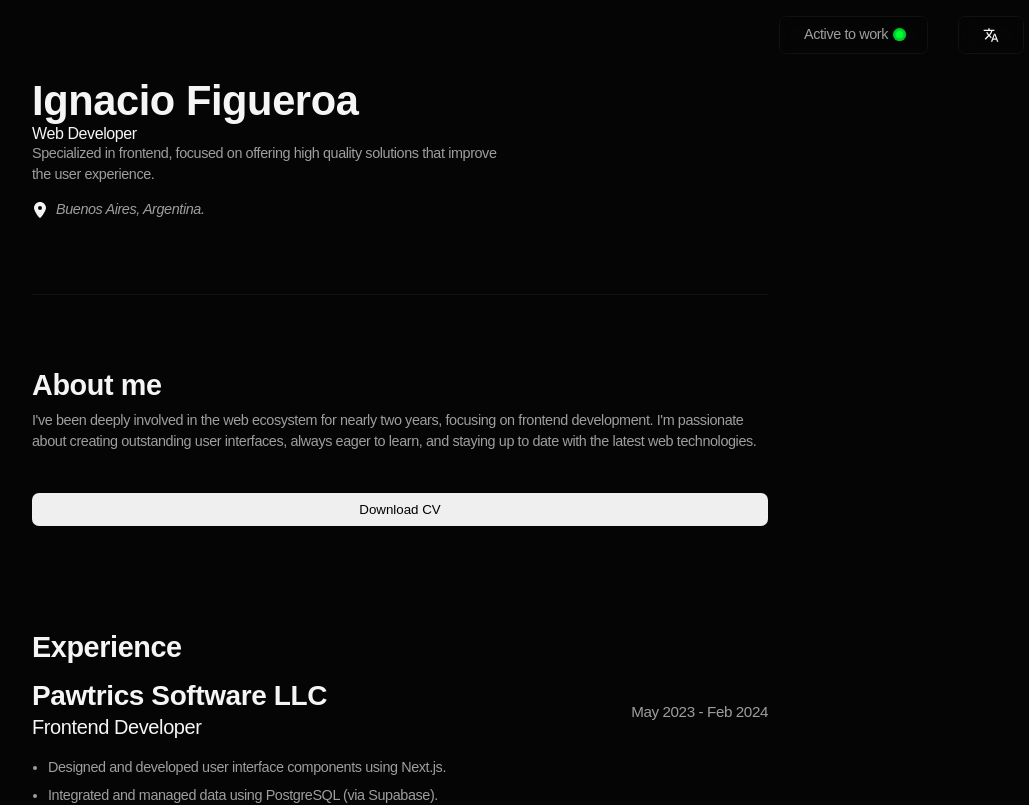
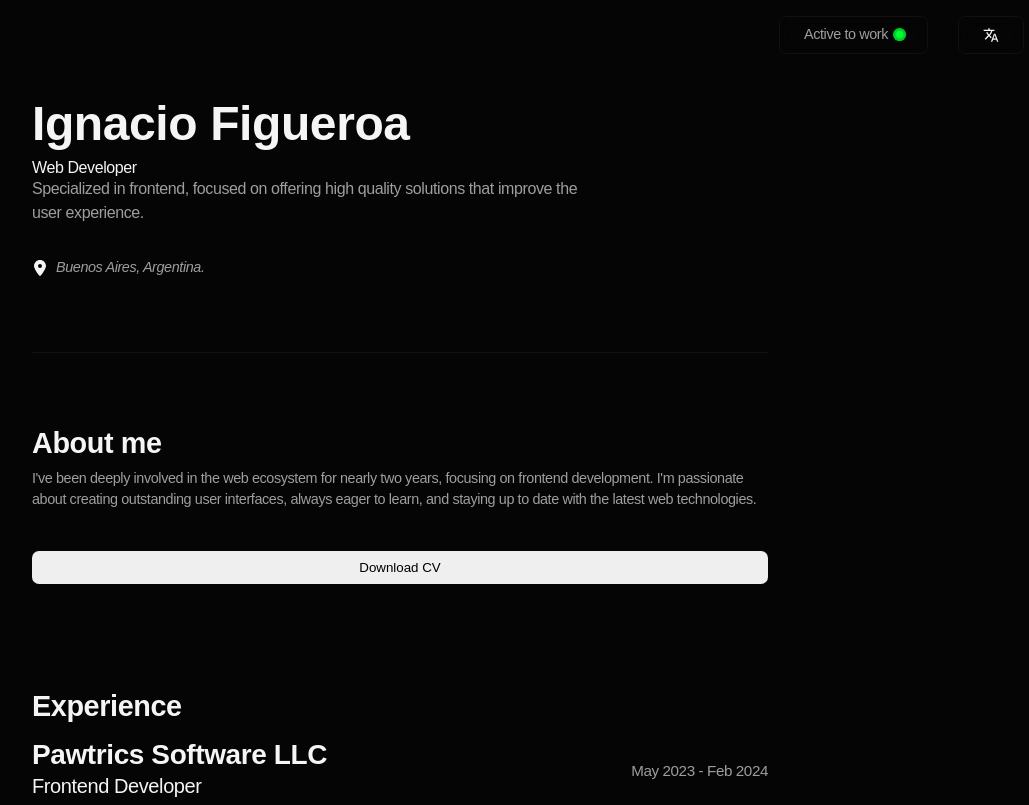
Before and after one commit to figueroaignacio/portfolio, a React (Vite) app: page / in a window 1280 px wide. Shown: the top 805 px of the page, without its empty margins (240-1269 px from the left). Built offline with nearby package versions, Linux system fonts and the light colour scheme.

Commit message:
style: improve hero section

```diff
--- a/src/sections/Hero/Hero.module.css
+++ b/src/sections/Hero/Hero.module.css
@@ -1,22 +1,32 @@
 .heroSection {
   display: flex;
   flex-direction: column;
-  gap: 0.8rem;
+  gap: 2rem;
+}
+
+.textContainer {
+  max-width: 80rem;
 }
 
 .heroTitle {
-  font-size: 2.6rem;
+  font-size: 3rem;
   font-weight: 700;
+  margin-bottom: 0.5rem;
+}
+
+.heroSubtitle {
+  font-size: 2rem;
+  font-weight: 500;
+  margin-bottom: 1rem;
 }
 
 .heroDescription {
-  max-width: 30rem;
+  font-size: 1rem;
+  max-width: 40rem;
 }
 
 .heroLocation {
-  display: flex;
-  align-items: center;
-  justify-content: space-between;
+  gap: 0.5rem;
 }
 
 .heroLocationBox {
--- a/src/sections/Hero/Hero.tsx
+++ b/src/sections/Hero/Hero.tsx
@@ -21,18 +21,18 @@ import {
 } from "../../constants/animations";
 
 // Styles
-import style from "./Hero.module.css";
+import styles from "./Hero.module.css";
 
 export function Hero() {
   const { t } = useTranslation();
 
   return (
-    <section className={style.heroSection}>
+    <section className={styles.heroSection}>
       <SelectLanguage />
       <ActiveToWork />
       <div>
         <FramerH1
-          className={style.heroTitle}
+          className={styles.heroTitle}
           variants={FADE_LEFT_ANIMATION_VARIANTS}
         >
           {t("hero.title")}
@@ -42,16 +42,16 @@ export function Hero() {
         </FramerH2>
         <FramerParagraph
           variants={FADE_DOWN_ANIMATION_VARIANTS}
-          className={style.heroDescription}
+          className={styles.heroDescription}
         >
           {t("hero.description")}
         </FramerParagraph>
       </div>
       <FramerDiv
-        className={style.heroLocation}
+        className={styles.heroLocation}
         variants={FADE_DOWN_ANIMATION_VARIANTS}
       >
-        <div className={style.heroLocationBox}>
+        <div className={styles.heroLocationBox}>
           <Location />
           <address>
             <span>{t("hero.location")}</span>
```
